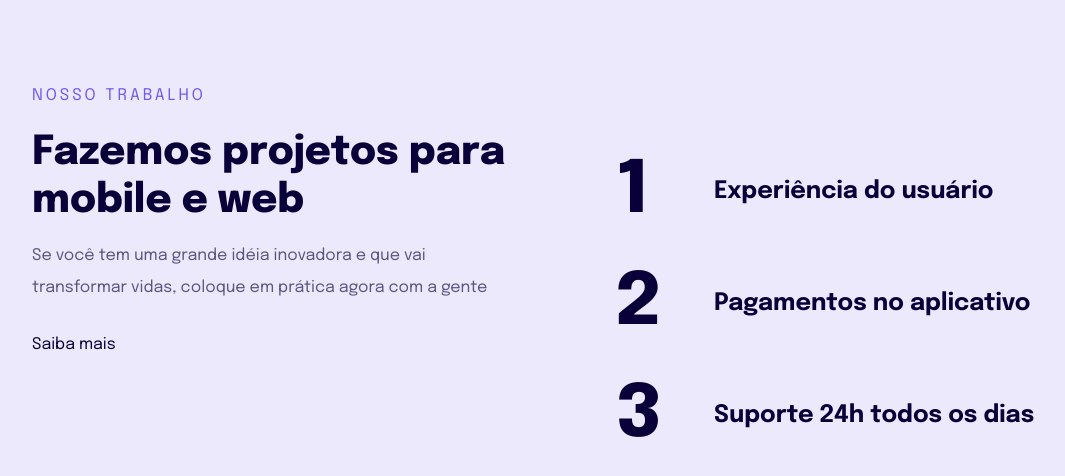
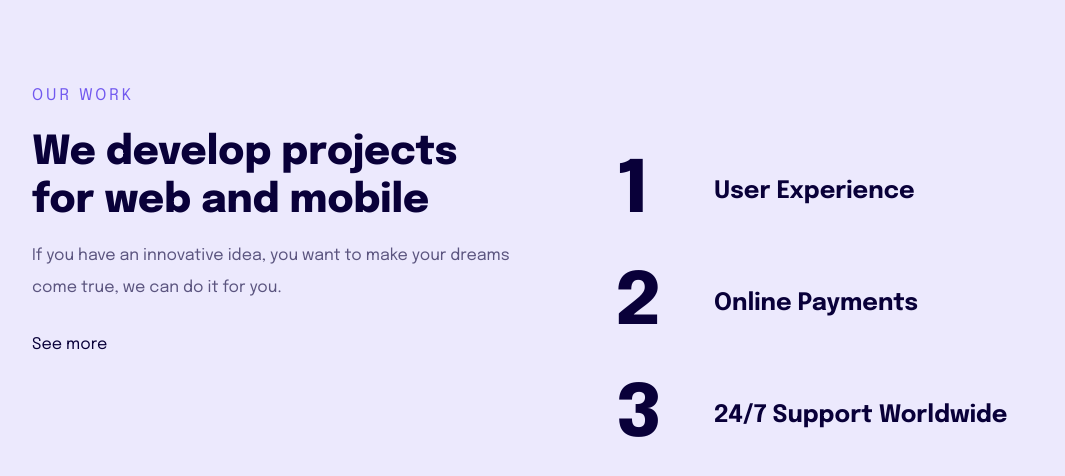
Before and after one commit to samuuhzica/reponsive1, a plain HTML site: page index.html in a window 1280 px wide. Shown: the whole page, without its empty margins (98-1163 px from the left). Drawn offline with Linux system fonts and the light colour scheme.

Commit message:
change language, from Portuguese to English

```diff
--- a/index.html
+++ b/index.html
@@ -7,7 +7,7 @@
     <meta charset="UTF-8" />
     <meta name="viewport" content="width=device-width, initial-scale=1.0" />
 
-    <title>Introduçāo à responsividade</title>
+    <title>Mobile first</title>
 
     <link rel="stylesheet" href="style.css" />
 
@@ -19,19 +19,20 @@
   <body>
     <main>
       <div>
-        <p>Nosso Trabalho</p>
-        <h1>Fazemos projetos para mobile e web</h1>
+        <p>Our work</p>
+        <h1>We develop projects for web and mobile</h1>
         <p>
-          Se você tem uma grande idéia inovadora e que vai transformar vidas,
-          coloque em prática agora com a gente
+          If you have an innovative idea, you want to make your dreams come true,
+          we can do it for you.
+
         </p>
-        <a href="">Saiba mais</a>
+        <a href="">See more</a>
       </div>
 
         <ul>
-          <li><span>1</span>Experiência do usuário</li>
-          <li><span>2</span>Pagamentos no aplicativo</li>
-          <li><span>3</span>Suporte 24h todos os dias</li>
+          <li><span>1</span>User Experience</li>
+          <li><span>2</span>Online Payments</li>
+          <li><span>3</span>24/7 Support Worldwide</li>
         </ul>
 
     </main>
```
